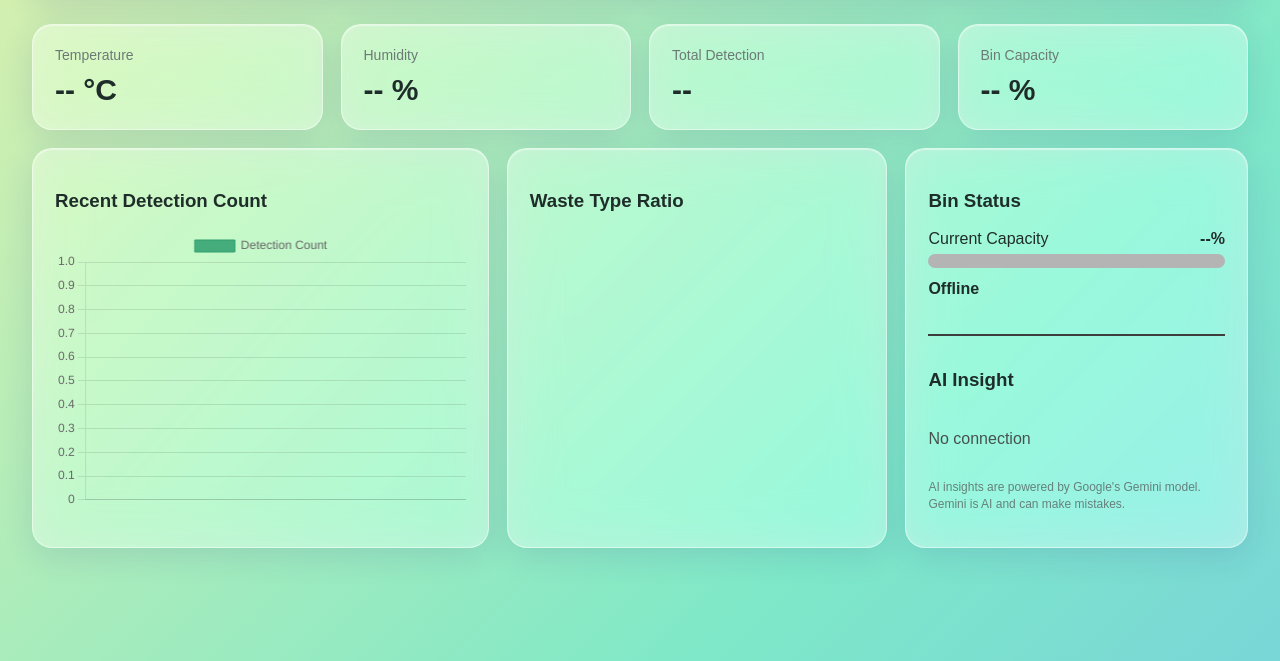
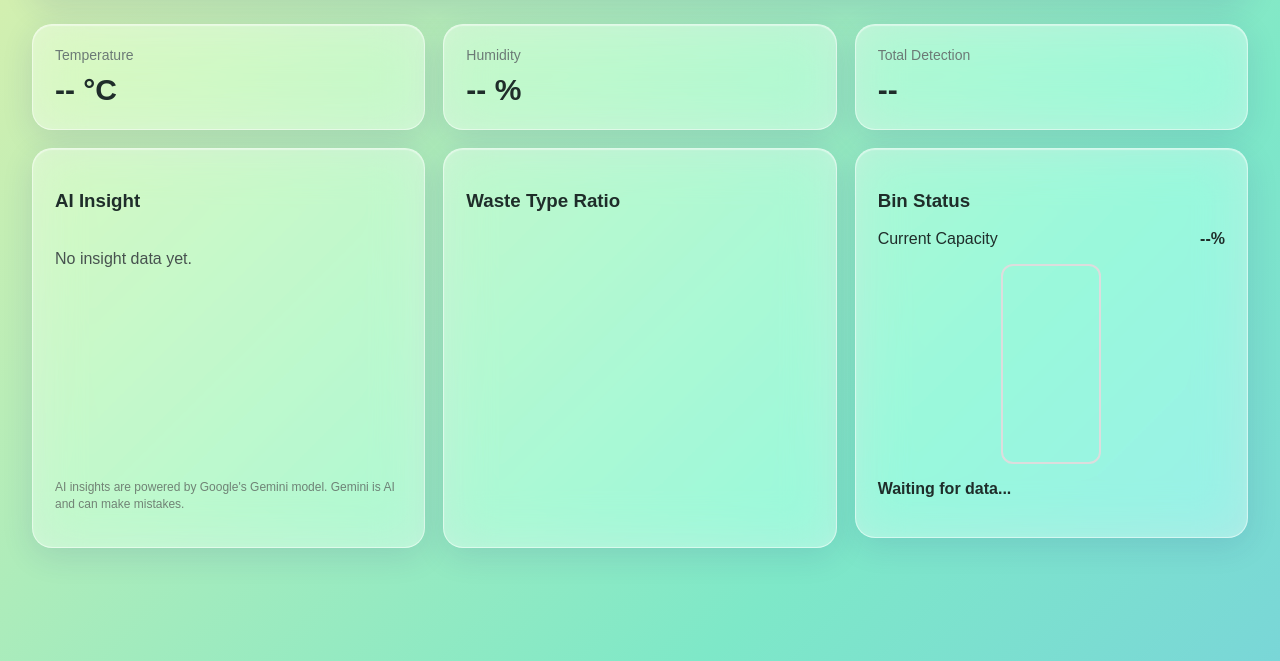
Before and after one commit to Jaemin-Seol/IoT26_Team_project, a Flask app: page / in a window 1280 px wide. Shown: the part 139-800 px from the top of the page. Run offline with Flask 3, Linux system fonts and the light colour scheme.

Commit message:
Update: Dashboard

```diff
--- a/dashboard/app.py
+++ b/dashboard/app.py
@@ -19,7 +19,7 @@ from google import genai
 # Initialize global variables
 INSIGHT_REFRESH_INTERVAL = 300 # 5 minute
 ENABLE_AI = False
-USE_MOCK_DATA = True
+USE_MOCK_DATA = False
 
 load_dotenv()
 FIREBASE_URL = os.getenv("FIREBASE_URL")
@@ -135,6 +135,8 @@ def get_status():
             records_dict = response.json() or {}
             records = list(records_dict.values())
 
+            print(f"[Firebase] Read success: {len(records)} records")
+
         if not records:
             raise ValueError("No records found")
 
@@ -160,6 +162,7 @@ def get_status():
         })
 
     except Exception as e:
+        print(f"[Firebase] Read failed: {e}")
         return jsonify({
             "success": False,
             "error": str(e)
--- a/dashboard/static/style.css
+++ b/dashboard/static/style.css
@@ -84,14 +84,14 @@ body {
 
 .summary-grid {
     display: grid;
-    grid-template-columns: repeat(4, 1fr);
+    grid-template-columns: repeat(3, 1fr);
     gap: 18px;
     margin-bottom: 18px;
 }
 
 .main-grid {
     display: grid;
-    grid-template-columns: 1.2fr 1fr 0.9fr;
+    grid-template-columns: repeat(3, 1fr);
     gap: 18px;
 }
 
@@ -142,6 +142,9 @@ body {
 
 .capacity-box {
     margin-bottom: 10px;
+    flex-direction: column;
+    align-items: center;
+    justify-content: center;
 }
 
 .capacity-header {
@@ -151,19 +154,22 @@ body {
 }
 
 .progress {
-    width: 100%;
-    height: 14px;
-    background: #b4b4b4;
-    border-radius: 999px;
+    width: 100px;
+    height: 200px;
+    border: 2px solid #ddd;
+    border-radius: 12px;
+    position: relative;
     overflow: hidden;
+    margin: 1rem auto;
 }
 
 .progress-bar {
-    width: 0%;
-    height: 100%;
-    background: #2e9f6e;
-    border-radius: 999px;
-    transition: width 0.4s ease;
+    position: absolute;
+    bottom: 0;
+    left: 0;
+    width: 100%;
+    height: 0%;
+    transition: height 0.5s ease;
 }
 
 .status-text {
--- a/dashboard/templates/index.html
+++ b/dashboard/templates/index.html
@@ -47,17 +47,18 @@ Team C
                 <p>Total Detection</p>
                 <h2 id="total-count">--</h2>
             </div>
-
-            <div class="card summary-card">
-                <p>Bin Capacity</p>
-                <h2 id="bin-capacity">-- %</h2>
-            </div>
         </section>
 
         <section class="main-grid">
-            <div class="card chart-card">
-                <h3>Recent Detection Count</h3>
-                <canvas id="recentChart"></canvas>
+            <div class="card insight-card">
+                <h3>AI Insight</h3>
+                <p id="ai-insight" class="insight-text">
+                    No insight data yet.
+                </p>
+
+                <p class="insight-disclaimer">
+                    AI insights are powered by Google's Gemini model. Gemini is AI and can make mistakes.
+                </p>
             </div>
 
             <div class="card chart-card">
@@ -65,10 +66,8 @@ Team C
                 <canvas id="wastePieChart"></canvas>
             </div>
 
-            <aside class="card insight-card">
+            <div class="card capacity-box"">
                 <h3>Bin Status</h3>
-
-                <div class="capacity-box">
                 <div class="capacity-header">
                     <span>Current Capacity</span>
                     <strong id="capacity-text">--%</strong>
@@ -78,18 +77,6 @@ Team C
                 </div>
                 <p id="bin-status" class="status-text">Waiting for data...</p>
             </div>
-
-                <hr>
-
-                <h3>AI Insight</h3>
-                <p id="ai-insight" class="insight-text">
-                    No insight data yet.
-                </p>
-
-                <p class="insight-disclaimer">
-                    AI insights are powered by Google's Gemini model. Gemini is AI and can make mistakes.
-                </p>
-            </aside>
         </section>
     </main>
 
```
Lines whose indentation alone changed are shown as unchanged.
